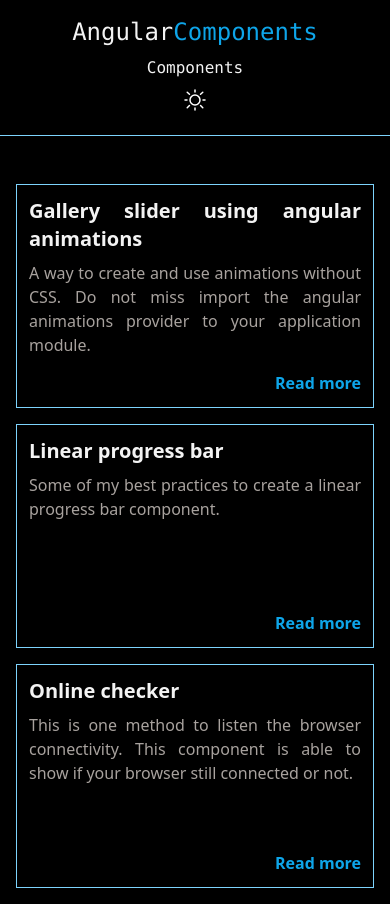
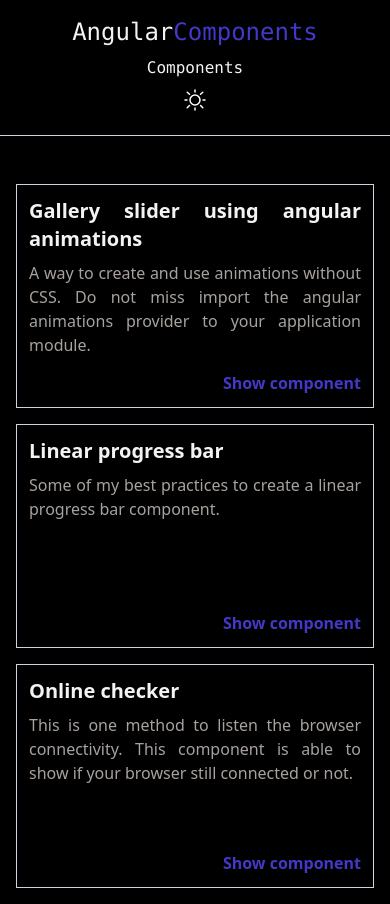
Before and after one commit to itsgomes/angular-components, an Angular app: page / in a window 390 px wide. Built offline with nearby package versions, Linux system fonts and the light colour scheme.

Commit message:
refact: layout responsiveness adjustments

```diff
--- a/src/app/components/component-card/component-card.component.html
+++ b/src/app/components/component-card/component-card.component.html
@@ -5,9 +5,9 @@
     <h1 class="text-xl text-justify font-bold line-clamp-2">{{ component().title }}</h1>
     <p class="text-justify text-[--text-secondary-color] line-clamp-4 my-2">{{ component().description }}</p>
     <button type="button"
-      class="self-end font-semibold rounded-sm text-[--primary-color] hover:text-[--hover-color] hover:underline mt-auto"
+      class="self-end font-semibold rounded-sm text-[--primary-color] hover:text-[--hover-color] hover:underline hover:underline-offset-4 mt-auto"
       (click)="onOpenComponent.emit(component())">
-      Read more
+      Show component
     </button>
   </div>
 </div>
--- a/src/app/components/gallery-animations/gallery-animations.component.html
+++ b/src/app/components/gallery-animations/gallery-animations.component.html
@@ -1,4 +1,4 @@
-<section class="w-80 flex flex-col items-center gap-4 p-4 mx-auto">
+<section class="max-w-80 flex flex-col items-center gap-4 p-4 mx-auto">
   <div class="grid border border-[--border-color] overflow-hidden"
     [@slide]="{
       value: currentImageIndex(),
@@ -19,8 +19,8 @@
   </div>
 
   <div class="w-full flex flex-col sm:flex-row gap-4">
-    <button type="button" class="flex-1 font-medium rounded-md p-1 bg-[--primary-color] hover:bg-[--hover-color] disabled:bg-[--disabled-color]" (click)="previous()" [disabled]="currentImageIndex() == minImageIndex">Previous</button>
-    <button type="button" class="flex-1 font-medium rounded-md p-1 bg-[--primary-color] hover:bg-[--hover-color] disabled:bg-[--disabled-color]" (click)="next()" [disabled]="currentImageIndex() == maxImageIndex">Next</button>
+    <button type="button" class="flex-1 font-medium rounded-md p-1 bg-[--primary-color] hover:opacity-75 disabled:bg-transparent" (click)="previous()" [disabled]="currentImageIndex() == minImageIndex">Previous</button>
+    <button type="button" class="flex-1 font-medium rounded-md p-1 bg-[--primary-color] hover:opacity-75 disabled:bg-transparent" (click)="next()" [disabled]="currentImageIndex() == maxImageIndex">Next</button>
   </div>
 </section>
 
--- a/src/app/components/header/header.component.html
+++ b/src/app/components/header/header.component.html
@@ -5,7 +5,7 @@
 
   <ul class="flex flex-col items-center gap-2 mt-2 sm:flex-row sm:items-start sm:gap-4 sm:mt-0">
     <li>
-      <button type="button" class="hover:scale-105 hover:underline">Components</button>
+      <button type="button" class="hover:scale-105 hover:underline hover:underline-offset-4">Components</button>
     </li>
     <li>
       <app-button-theme />
--- a/src/app/components/online-checker/online-checker.component.html
+++ b/src/app/components/online-checker/online-checker.component.html
@@ -10,5 +10,5 @@
 </section>
 
 <ng-template #dot let-online>
-  <span class="inline-block h-5 min-w-5 rounded-full" [ngClass]="online ? 'bg-[--positive-color]' : 'bg-[--negative-color]'"></span>
+  <span class="inline-block h-5 w-5 rounded-full" [ngClass]="online ? 'bg-green-700' : 'bg-red-700'"></span>
 </ng-template>
--- a/src/app/components/progress-bar/progress-bar.component.html
+++ b/src/app/components/progress-bar/progress-bar.component.html
@@ -1,27 +1,26 @@
-<section class="flex flex-col gap-4 p-4 w-full">
-  <label for="progress">Set the value of progress bar (0 to 100)</label>
-  <input [(ngModel)]="progress" type="number" id="progress" name="progress" class="text-black text-right">
-
-  <div class="grid grid-cols-3 gap-4 sm:flex sm:flex-row w-full">
-    <ng-container [ngTemplateOutlet]="button" [ngTemplateOutletContext]="{ $implicit: 10, type: 'Add' }"></ng-container>
-    <ng-container [ngTemplateOutlet]="button" [ngTemplateOutletContext]="{ $implicit: 25, type: 'Add' }"></ng-container>
-    <ng-container [ngTemplateOutlet]="button" [ngTemplateOutletContext]="{ $implicit: 50, type: 'Add' }"></ng-container>
-    <ng-container [ngTemplateOutlet]="button" [ngTemplateOutletContext]="{ $implicit: -50, type: 'Decrease' }"></ng-container>
-    <ng-container [ngTemplateOutlet]="button" [ngTemplateOutletContext]="{ $implicit: -25, type: 'Decrease' }"></ng-container>
-    <ng-container [ngTemplateOutlet]="button" [ngTemplateOutletContext]="{ $implicit: -10, type: 'Decrease' }"></ng-container>
+<section class="w-full flex flex-col gap-4 p-4">
+  <div class="w-full grid grid-cols-1 gap-4 sm:grid-cols-2 lg:grid-cols-3 xl:grid-cols-6">
+    <ng-container [ngTemplateOutlet]="button" [ngTemplateOutletContext]="{ $implicit: 10, type: '+10' }"></ng-container>
+    <ng-container [ngTemplateOutlet]="button" [ngTemplateOutletContext]="{ $implicit: 25, type: '+25' }"></ng-container>
+    <ng-container [ngTemplateOutlet]="button" [ngTemplateOutletContext]="{ $implicit: 50, type: '+50' }"></ng-container>
+    <ng-container [ngTemplateOutlet]="button" [ngTemplateOutletContext]="{ $implicit: -50, type: '-50' }"></ng-container>
+    <ng-container [ngTemplateOutlet]="button" [ngTemplateOutletContext]="{ $implicit: -25, type: '-25' }"></ng-container>
+    <ng-container [ngTemplateOutlet]="button" [ngTemplateOutletContext]="{ $implicit: -10, type: '-10' }"></ng-container>
   </div>
 
-  <div class="flex bg-[--negative-color] h-5 w-full">
-    <div class="bg-[--positive-color]" [style.width.%]="progress()"></div>
+  <span class="w-full text-center font-medium">Current progress is {{progress()}}%</span>
+
+  <div class="w-full flex bg-red-700 h-6 rounded-md">
+    <div class="bg-green-700" [style.width.%]="progress()"></div>
   </div>
 </section>
 
 <ng-template #button let-value let-type="type">
   <button
     type="button"
-    class="flex-1 font-medium rounded-md p-1"
-    [ngClass]="type == 'Add' ? 'bg-[--positive-color] hover:bg-[--positive-hover-color]' : 'bg-[--negative-color] hover:bg-[--negative-hover-color]'"
+    class="flex-1 font-medium rounded-md p-1 hover:opacity-75"
+    [ngClass]="type.includes('+') ? 'bg-green-700' : 'bg-red-700'"
     (click)="updateValue(value)">
-    {{type}} {{value}}
+    {{type}}
   </button>
 </ng-template>
--- a/src/app/pages/home/home.page.html
+++ b/src/app/pages/home/home.page.html
@@ -1,7 +1,7 @@
 @if (hasComponentOpened()) {
   <div class="flex flex-col w-full">
     <ng-container #vcr></ng-container>
-    <button class="mt-10 mx-auto font-semibold rounded-sm text-[--primary-color] hover:text-[--hover-color] hover:underline" type="button" (click)="back()">Back to components page</button>
+    <button class="mt-10 mx-auto font-semibold rounded-sm text-[--primary-color] hover:text-[--text-color] hover:underline hover:underline-offset-4" type="button" (click)="back()">Back to components page</button>
   </div>
 }
 @else {
--- a/src/app/scss/mixins.scss
+++ b/src/app/scss/mixins.scss
@@ -1,26 +1,17 @@
 @mixin light-mode() {
   --background-color: #F3F3F3;
-  --background-button-color: #0369A1;
   --text-color: #000000;
   --text-secondary-color: #171717;
-  --border-color: #0369A1;
+  --border-color: #334155;
 }
 
 @mixin dark-mode() {
   --background-color: #000000;
-  --background-button-color: #0369A1;
   --text-color: #F3F3F3;
   --text-secondary-color: #A8A29E;
-  --border-color: #7DD3FC;
+  --border-color: #CBD5E1;
 }
 
 @mixin commons() {
-  --primary-color: #0EA5E9;
-  --positive-color: #16A34A;
-  --negative-color: #DC2626;
-  --disabled-color: #6B7280;
-
-  --hover-color: #1D4ED8;
-  --positive-hover-color: #22C55E;
-  --negative-hover-color: #EF4444;
+  --primary-color: #4338CA;
 }
```
Also changed, not shown: src/app/components/progress-bar/progress-bar.component.ts (+3 -6 lines).
